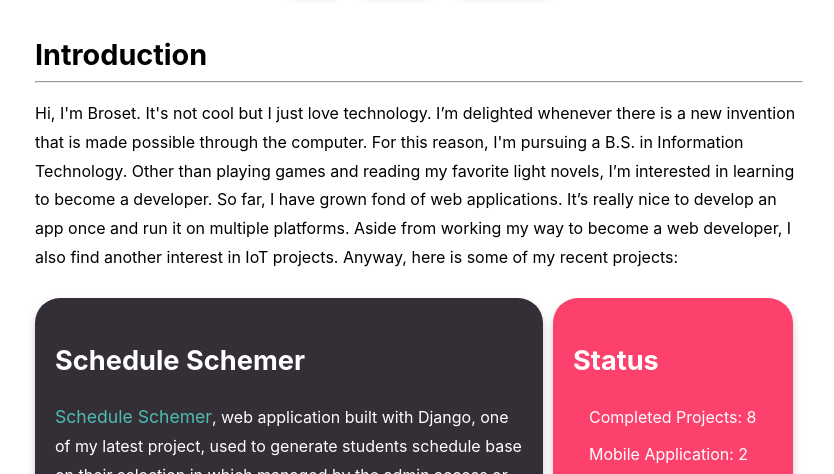
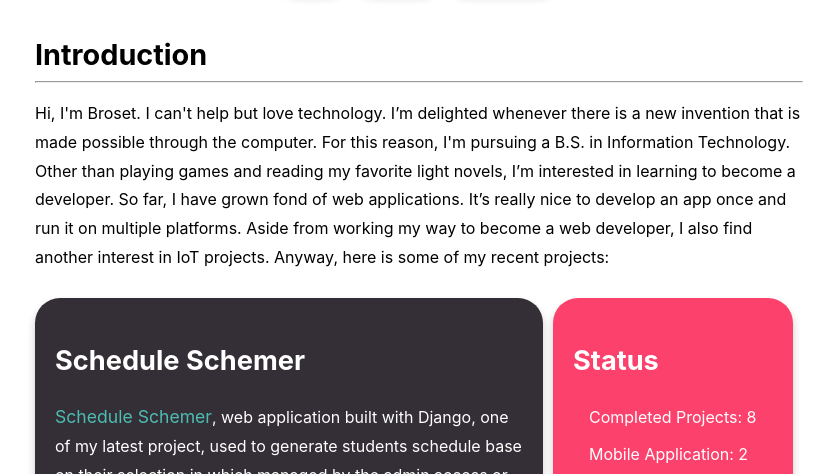
Before and after one commit to nonwiz0/chanrose, a plain HTML site: page index.html in a window 1280 px wide. Shown: the part 278-752 px from the top of the page, without its empty margins (221-1055 px from the left). Drawn offline with Linux system fonts and the light colour scheme.

Commit message:
update introduction

```diff
--- a/index.html
+++ b/index.html
@@ -44,7 +44,7 @@
       <! -- Body -->
       <h2 class="margin-top">Introduction</h2>
       <hr />
-      <p> Hi, I'm Broset. It's not cool but I just love technology. I’m delighted whenever there is a new invention that is made possible through the computer. For this reason, I'm pursuing a B.S. in Information Technology. Other than playing games and reading my favorite light novels, I’m interested in learning to become a developer. So far, I have grown fond of web applications. It’s really nice to develop an app once and run it on multiple platforms. Aside from working my way to become a web developer, I also find another interest in IoT projects. Anyway, here is some of my recent projects:
+      <p> Hi, I'm Broset. I can't help but love technology. I’m delighted whenever there is a new invention that is made possible through the computer. For this reason, I'm pursuing a B.S. in Information Technology. Other than playing games and reading my favorite light novels, I’m interested in learning to become a developer. So far, I have grown fond of web applications. It’s really nice to develop an app once and run it on multiple platforms. Aside from working my way to become a web developer, I also find another interest in IoT projects. Anyway, here is some of my recent projects:
       </p>
       <div class="flex-container flex-reverse">
         <div class="flex-child-card dark-theme longer-width max-width">
```
